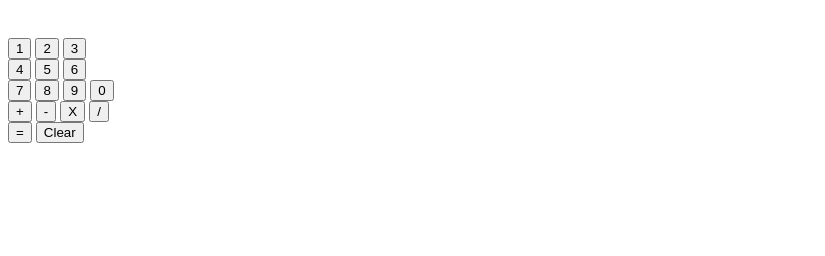
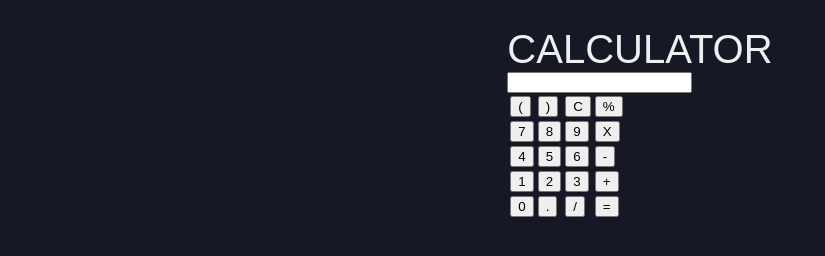
Before and after one commit to Aloksam11/Project1, a plain HTML site: page index.html in a window 1280 px wide. Shown: the whole page, without its empty margins (0-825 px from the left). Drawn offline with Linux system fonts and the light colour scheme.

Commit message:
CSS include

```diff
--- a/index.html
+++ b/index.html
@@ -5,43 +5,48 @@
     <meta http-equiv="X-UA-Compatible" content="IE=edge">
     <meta name="viewport" content="width=device-width, initial-scale=1.0">
     <title>Calculator</title>
+    <link rel="StyleSheet" href="./style.css">
 </head>
 <body>
-    <div id="main">
-        <section id="screen" style="max-width: 100px; color: aqua;border-color: brown; padding-bottom: 30px;">
-        </section>
-        <div id="number">
-            <button id="num1" value="1">1</button>
-            <button>2</button>
-            <button>3</button><br>
-            <button>4</button>
-            <button>5</button>
-            <button>6</button><br>
-            <button>7</button>
-            <button>8</button>
-            <button>9</button>
-            <button>0</button>
-        </div>
-        <div id="operation">
-            <button>+</button>
-            <button>-</button>
-            <button>X</button>
-            <button>/</button>
-        </div>
-        <div id="output">
-            <button>=</button>
-            <input type="reset" value="Clear">
+    <div id="container">
+        <h1>CALCULATOR</h1>
+        <div>
+            <input type="text" name="screen" readonly>
+            <table>
+                <tbody>
+                    <tr>
+                        <td><button>(</button></td>
+                        <td><button>)</button></td>
+                        <td><button>C</button></td>
+                        <td><button>%</button></td>
+                    </tr>
+                    <tr>
+                        <td><button>7</button></td>
+                        <td><button>8</button></td>
+                        <td><button>9</button></td>
+                        <td><button>X</button></td>
+                    </tr>
+                    <tr>
+                        <td><button>4</button></td>
+                        <td><button>5</button></td>
+                        <td><button>6</button></td>
+                        <td><button>-</button></td>
+                    </tr>
+                    <tr>
+                        <td><button>1</button></td>
+                        <td><button>2</button></td>
+                        <td><button>3</button></td>
+                        <td><button>+</button></td>
+                    </tr>
+                    <tr>
+                        <td><button>0</button></td>
+                        <td><button>.</button></td>
+                        <td><button>/</button></td>
+                        <td><button>=</button></td>
+                    </tr>
+                </tbody>
+            </table>
         </div>
     </div>
-    <script>
-        var Fnum = document.getElementById("num1")
-        console.log(Fnum.value);
-        Fnum.addEventListener("click",function () { modifydata(Fnum.value) });
-        function modifydata(enter){
-            var Onum = document.getElementById("screen");
-            Onum.innerHTML= enter;
-            console.log(enter);
-        }
-    </script>
 </body>
 </html>
--- /dev/null
+++ b/style.css
@@ -0,0 +1,31 @@
+/*#container{
+position: absolute;
+top: 100px;
+left: 500px;
+
+}*/
+
+body,
+html {
+    padding: 0;
+    margin: 0;
+    display: flex;
+    justify-content: center;
+    color: #ecf0f1;
+    background-color: rgb(23, 24, 37);
+    font-family: 'Fjalla One', sans-serif;
+    animation: fadein 1.5s;
+}
+@keyframes fadein {
+    0% {
+        opacity: 0%;
+    }
+    100%   {
+        opacity: 100%;
+    }
+  }
+  h1 {
+    font-size: 2.5rem;
+    font-weight: 500;
+    margin-bottom: 0;
+}
```
